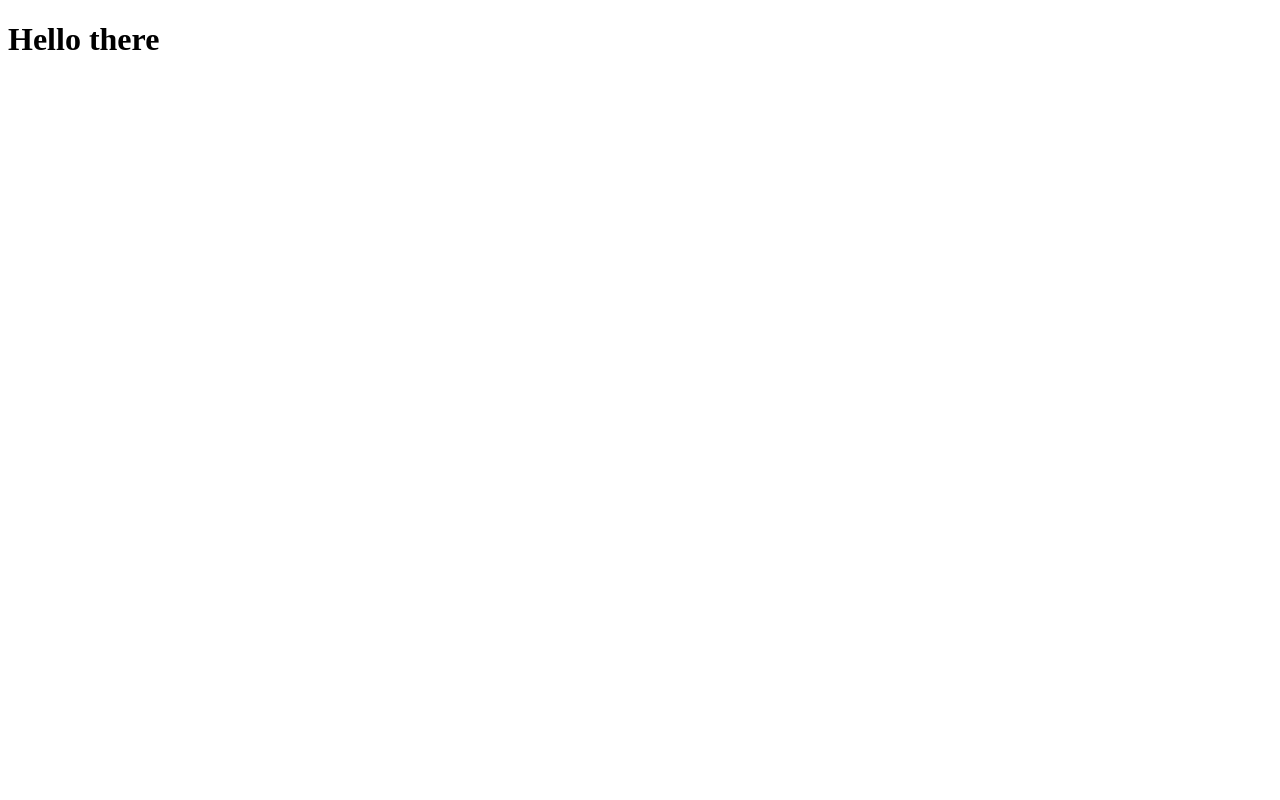
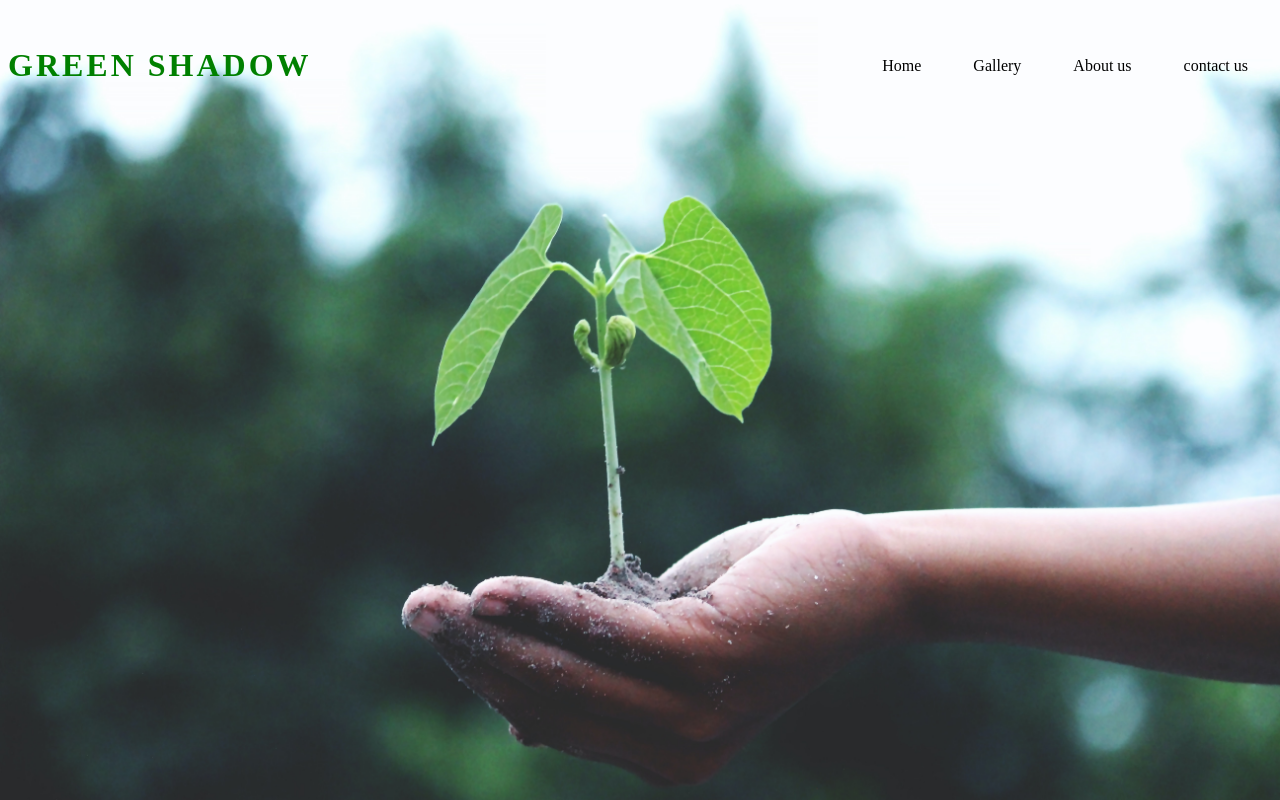
Before and after one commit to walidemad/GREEN-SHADOW, a plain HTML site: page index.html in a window 1280 px wide. Drawn offline with Linux system fonts and the light colour scheme.

Commit message:
navbar & logo % background

```diff
--- a/index.html
+++ b/index.html
@@ -4,9 +4,43 @@
     <meta charset="UTF-8">
     <meta http-equiv="X-UA-Compatible" content="IE=edge">
     <meta name="viewport" content="width=device-width, initial-scale=1.0">
+    <link rel="stylesheet" href="/style.css">
     <title>GREEN SHADOW</title>
 </head>
 <body>
- <h1>Hello there </h1>
+
+  <div class="container">
+<nav>
+  <a class="logo" href="@"> GREEN SHADOW
+
+  </a>
+  <ul>
+    <li> <a href="@"> Home </a></li>
+    <li> <a href="@"> Gallery </a></li>
+    <li> <a href="@"> About us </a></li>
+    <li> <a href="@"> contact us </a></li>
+
+  </ul>
+</nav>
+</div>
+
+
+
+    <!-- <div class="home">
+
+            <h2> GREEN SHADOW</h2>
+  <ul>
+    <li> <a>  كالثيا        </a></li>
+    <li> <a>  كروتن         </a></li>
+    <li> <a>  كوليس         </a></li>
+    <li> <a>  ديفنباخيا    </a></li>
+    <li> <a>  فيتونيا      </a></li>
+    <li> <a>  هيبوستس      </a></li>
+    <li> <a>  مارينتا      </a></li>
+
+  </ul>
+
+    </div> -->
+
 </body>
 </html>
--- a/style.css
+++ b/style.css
@@ -0,0 +1,41 @@
+body{
+    background: url(/assets/img3.jpg);
+    background-size: cover;
+    background-repeat: no-repeat;
+    box-shadow: yellowgreen;
+}
+
+
+nav{
+    display: flex;
+    justify-content: space-between;
+    align-items: center;
+    margin: auto;
+    padding: 20px 0px;
+
+}
+.container{
+
+    border-radius: 20px;
+
+}
+nav .logo{
+    color: green;
+    text-decoration: none;
+    font-size: 32px;
+    letter-spacing: 3px;
+    font-weight: 700; /*ثخن الخط*/
+
+
+}
+nav ul li {
+    list-style-type: none ;
+    display: inline-block;
+    margin: 0.8rem 1.5rem;
+}
+
+nav ul li a {
+    color: black;
+    text-decoration: none;
+
+}
```
Also changed, not shown: assets/img3.jpg (added).
